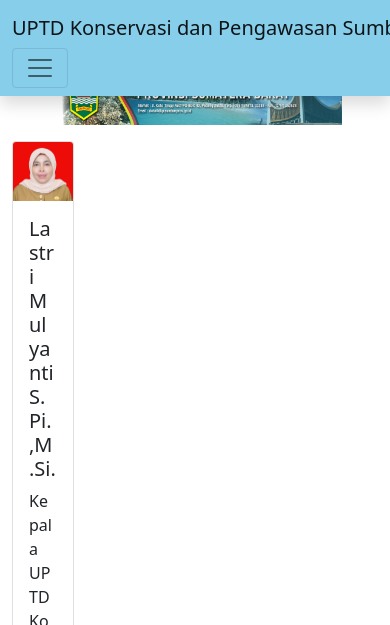
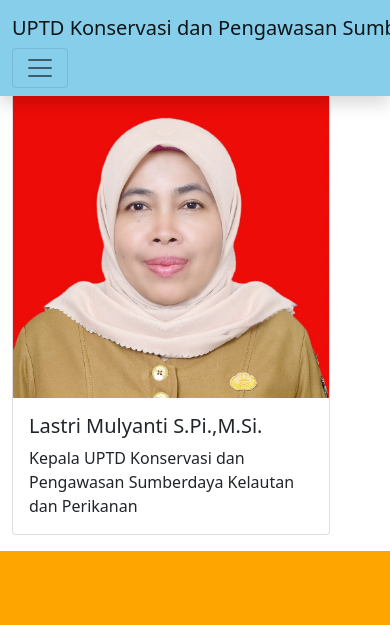
Before and after one commit to uptdkpdskp/uptdkonservasi, a plain HTML site: page index.html in a window 390 px wide. Shown: the top 625 px of the page. Drawn offline with nearby package versions, Linux system fonts and the light colour scheme.

Commit message:
Add files via upload

```diff
--- a/index.html
+++ b/index.html
@@ -46,7 +46,7 @@
     <!-- Akhir Navbar -->
 
     <!-- Header -->
-    <section class="header text-center">
+    <section class="header-md text-center">
       <img src="img/header.png" alt="haniefui" width="100%" height="100%"  />
       <!-- <h1 class="display-4">Muhammad Hanief</h1>
       <p class="lead">Mahasiswa D-IV Komputasi Statistik, Politeknik Statistika STIS</p> -->
@@ -57,7 +57,7 @@
     <section class="kepala">
       <div class="container">
         <div class="row">
-          <div class="col-3">
+          <div class="col-md-3">
             <div class="card mb-3">
               <img src="img/Lastri.jpeg" class="card-img-top" alt="...">
               <div class="card-body">
```
